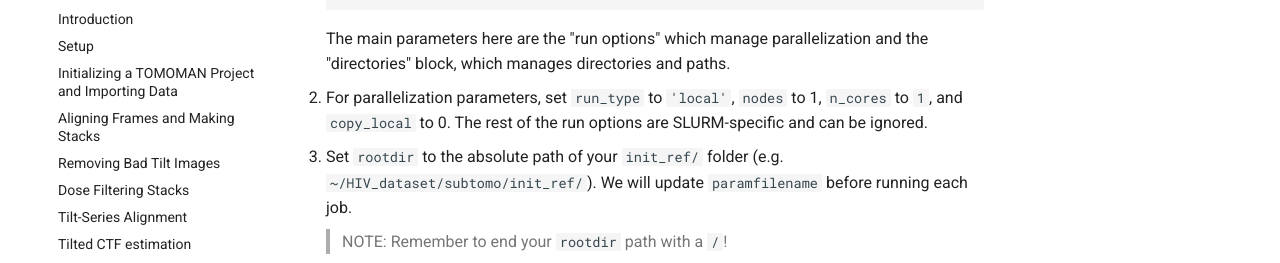
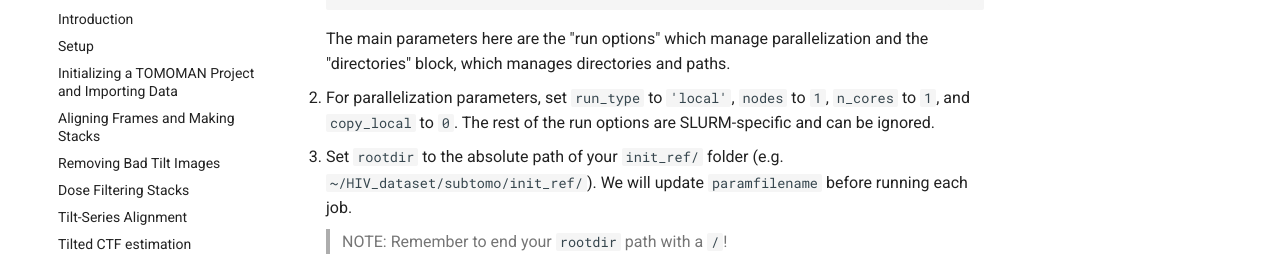
Before and after one commit to wan-lab-vanderbilt/subtomo-tutorials, an MkDocs documentation site: the page built from docs/hiv/bin8_extract.md, in a window 1280 px wide and 900 px high, scrolled down 1278 px. Shown: the part 197-460 px from the top of the window. Built offline with MkDocs 1.6.1 and Material for MkDocs 9.7.7, drawn with Linux system fonts in a browser that asks for light colours.

```diff
--- a/docs/hiv/bin8_extract.md
+++ b/docs/hiv/bin8_extract.md
@@ -57,7 +57,7 @@ Feel free to preview it if you're curious.
 
     The main parameters here are the "run options" which manage parallelization and the "directories" block, which manages directories and paths.
 
-2. For parallelization parameters, set `run_type` to `'local'`, `nodes` to 1, `n_cores` to `1`, and `copy_local` to 0.
+2. For parallelization parameters, set `run_type` to `'local'`, `nodes` to `1`, `n_cores` to `1`, and `copy_local` to `0`.
 The rest of the run options are SLURM-specific and can be ignored.
 
 3. Set `rootdir` to the absolute path of your `init_ref/` folder (e.g. `~/HIV_dataset/subtomo/init_ref/`).
```
